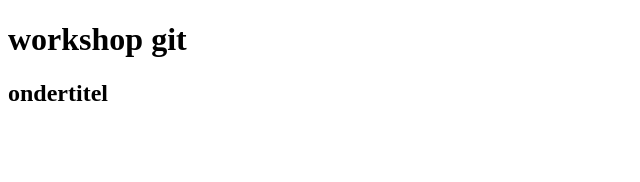
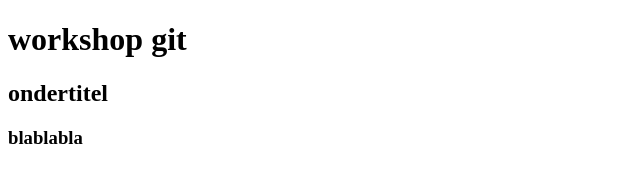
Before and after one commit to IreneFelice/git-workshop, a plain HTML site: page index.html in a window 1280 px wide. Shown: the whole page, without its empty margins (0-640 px from the left). Drawn offline with Linux system fonts and the light colour scheme.

Commit message:
ondertitels toegevoegd

```diff
--- a/index.html
+++ b/index.html
@@ -8,6 +8,6 @@
 <body>
 <h1>workshop git</h1>
 <h2>ondertitel</h2>
-
+<h3>blablabla</h3>
 </body>
 </html>
```
